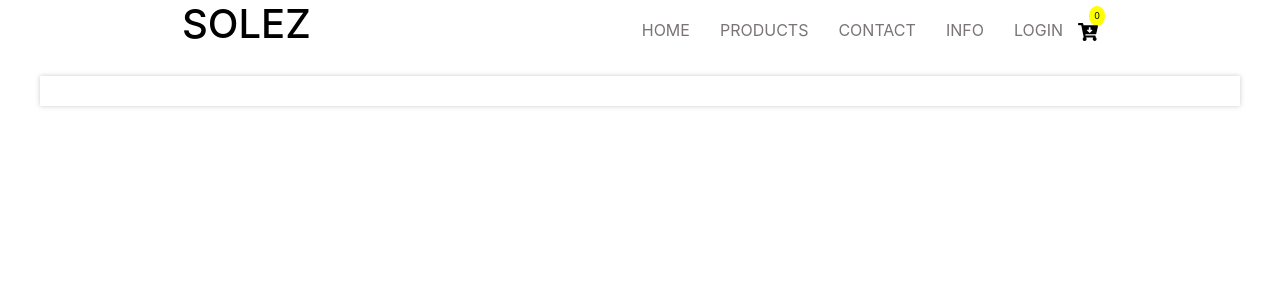
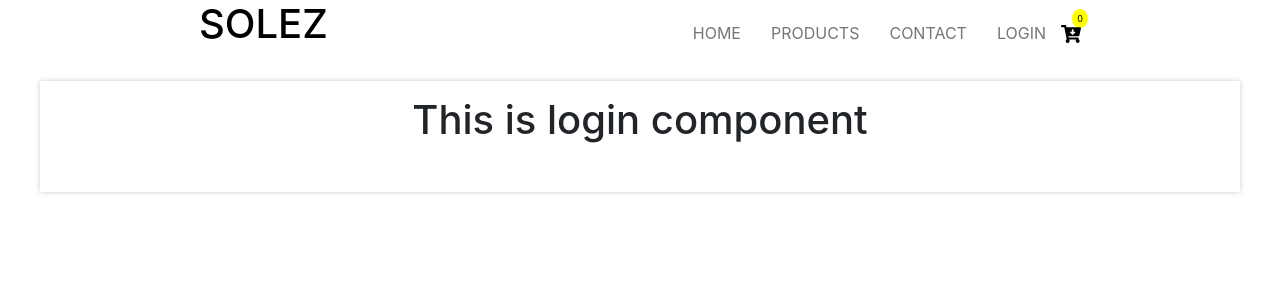
Before and after one commit to chrisclarkedev/Solez-Shop, a React (Create React App) app: page /login in a window 1280 px wide. Shown: the top 300 px of the page. Built offline with nearby package versions, Linux system fonts and the light colour scheme.

Commit message:
login component created

```diff
--- a/src/components/Header.js
+++ b/src/components/Header.js
@@ -40,9 +40,9 @@ export class Header extends Component {
             <li>
               <Link to="/contact">Contact</Link>
             </li>
-            <li>
+            {/* <li>
               <Link to="/info">Info</Link>
-            </li>
+            </li> */}
             <li>
               <Link to="/login">Login</Link>
             </li>
--- a/src/components/Section.js
+++ b/src/components/Section.js
@@ -6,6 +6,7 @@ import Cart from './section/Cart';
 import Payment from './section/Payment';
 import Home from './section/Home';
 import Contact from './section/Contact';
+import Login from './section/Login';
 
 export class Section extends Component {
   render() {
@@ -14,6 +15,7 @@ export class Section extends Component {
         <Route path="/" component={Home} exact />
         <Route path="/product" component={Products} exact />
         <Route path="/contact" component={Contact} exact />
+        <Route path="/login" component={Login} exact />
         <Route path="/product/:id" component={Details} />
         <Route path="/cart" component={Cart} />
         <Route path="/payment" component={Payment} />
--- /dev/null
+++ b/src/components/section/Login.js
@@ -0,0 +1,13 @@
+import React, { Component } from 'react';
+
+export class Login extends Component {
+  render() {
+    return (
+      <div>
+        <h1>This is login component</h1>
+      </div>
+    );
+  }
+}
+
+export default Login;
--- a/src/components/styles/Carousels.css
+++ b/src/components/styles/Carousels.css
@@ -62,5 +62,5 @@
 
 h1 {
   text-align: center;
-  padding-bottom: 20px;
+  padding-bottom: 25px;
 }
```
